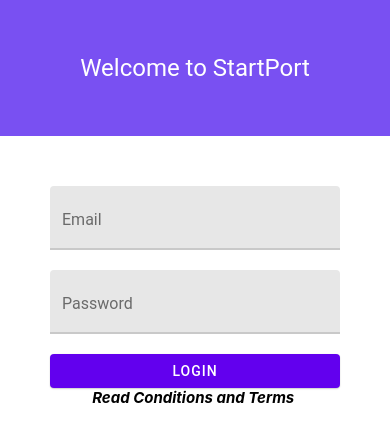
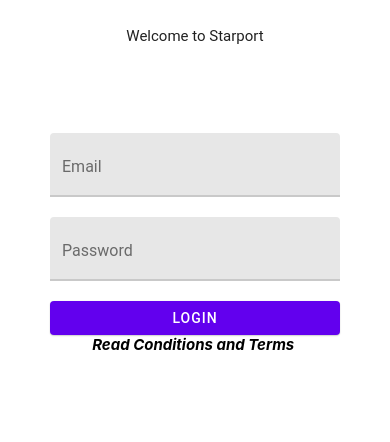
Before and after one commit to ThomPlan173/React-Native, a React Native app: screen / in a window 390 px wide. Shown: the top 442 px of the page. Built offline with nearby package versions, Linux system fonts and the light colour scheme.

Commit message:
maj TermsScreen

```diff
--- /dev/null
+++ b/src/components/Header.tsx
@@ -0,0 +1,25 @@
+// ./src/components/Header.tsx
+import { View, StyleSheet } from "react-native";
+import { Text, Headline } from "react-native-paper";
+
+export const Header = ({title}: {title: string}) => {
+  return (
+    <View style={styles.container}>
+      <Headline style={styles.header}>
+        {title}
+      </Headline>
+    </View>
+  );
+}
+
+const styles = StyleSheet.create({
+  container: {
+    padding: 24,
+  },
+  header: {
+    fontSize: 15,
+    lineHeight: 21,
+    textAlign: "center",
+    marginBottom: 12,
+  },
+});
--- a/src/screens/LoginScreen.tsx
+++ b/src/screens/LoginScreen.tsx
@@ -1,6 +1,6 @@
 import * as React from 'react';
 import { Text, View, StyleSheet, ScrollView } from 'react-native';
-
+import {Header} from '../components/Header'
 
 // You can import from local files
 
@@ -17,12 +17,10 @@ export default function LoginScreen () {
 
     <ScrollView>
 
-      <View style={styles.container}>
-         <Headline style={styles.headline}>Welcome to StartPort</Headline>
-      </View>
+     <Header title = "Welcome to Starport" />
 
         <View  style={styles.form}>
-            <React.Fragment>
+            <>
                 <TextInput autoComplete={true} style={styles.input} label="Email" value={text}
                 onChangeText={text => setText(text)}/>
                 <TextInput  autoComplete={true} style={styles.input} label="Password" value={text}
@@ -30,7 +28,7 @@ export default function LoginScreen () {
                 <Button mode="contained" onPress={() => console.log('Pressed')}>
                 Login
                 </Button>
-            </React.Fragment>
+            </>
                 <Text style={styles.parag}>Read Conditions and Terms </Text>
         </View>
     </ScrollView>
```
Also changed, not shown: src/screens/TermsScreen.tsx (added).
